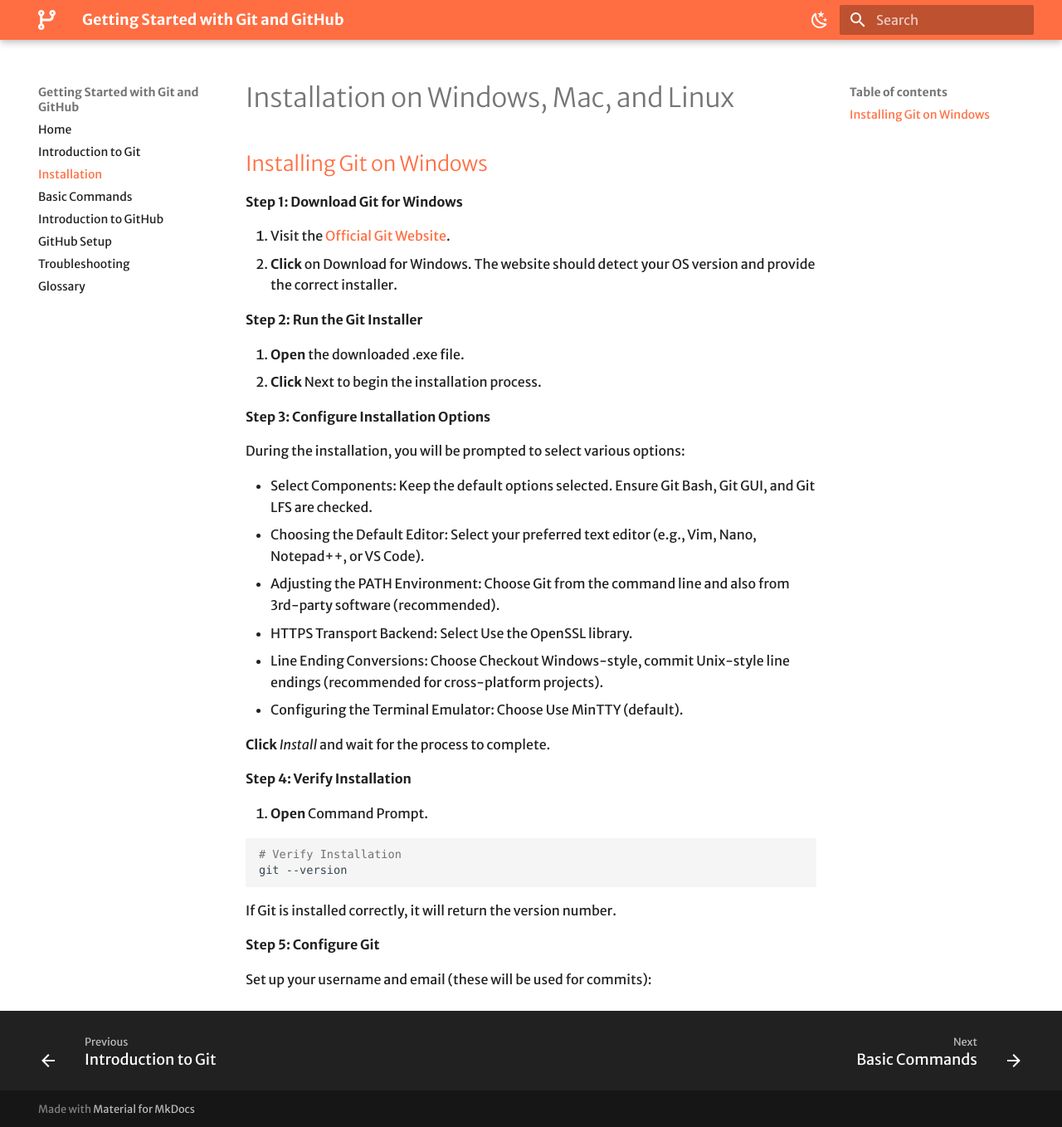
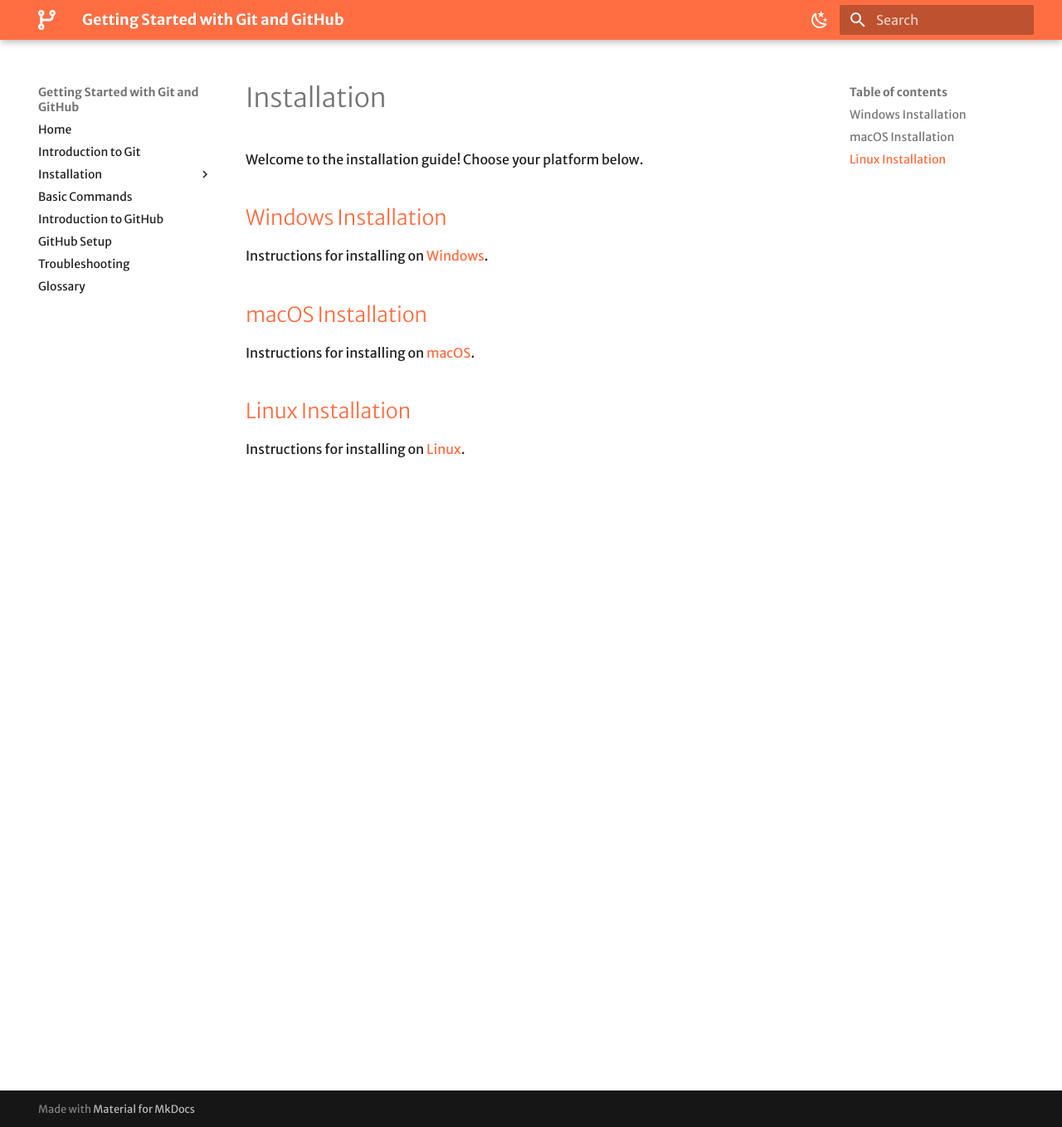
Before and after one commit to bchan158/COMM-MkDocs-Project, an MkDocs documentation site: the page built from docs/set-2-installation.md, in a window 1280 px wide and 1358 px high. Shown: the whole window at 83% size. Built offline with MkDocs 1.6.1 and Material for MkDocs 9.7.7, drawn with Linux system fonts in a browser that asks for light colours; some web fonts are replaced.

Commit message:
Add OS pages

````diff
--- a/docs/set-2-installation.md
+++ b/docs/set-2-installation.md
@@ -1,41 +1,15 @@
-# Installation on Windows, Mac, and Linux
+# Installation
 
-## Installing Git on Windows
+Welcome to the installation guide! Choose your platform below.
 
-**Step 1: Download Git for Windows**
+## Windows Installation
 
-1. Visit the [Official Git Website](https://git-scm.com/).
-2. **Click** on Download for Windows. The website should detect your OS version and provide the correct installer.
+Instructions for installing on [Windows](set-2a-windows.md).
 
-**Step 2: Run the Git Installer**
+## macOS Installation
 
-1. **Open** the downloaded .exe file.
-2. **Click** Next to begin the installation process.
+Instructions for installing on [macOS](set-2b-macOS.md).
 
-**Step 3: Configure Installation Options**
+## Linux Installation
 
-During the installation, you will be prompted to select various options:
-
-- Select Components: Keep the default options selected. Ensure Git Bash, Git GUI, and Git LFS are checked.
-- Choosing the Default Editor: Select your preferred text editor (e.g., Vim, Nano, Notepad++, or VS Code).
-- Adjusting the PATH Environment: Choose Git from the command line and also from 3rd-party software (recommended).
-- HTTPS Transport Backend: Select Use the OpenSSL library.
-- Line Ending Conversions: Choose Checkout Windows-style, commit Unix-style line endings (recommended for cross-platform projects).
-- Configuring the Terminal Emulator: Choose Use MinTTY (default).
-
-**Click** _Install_ and wait for the process to complete.
-
-**Step 4: Verify Installation**
-
-1. **Open** Command Prompt.
-
-```sh
-# Verify Installation
-git --version
-```
-
-If Git is installed correctly, it will return the version number.
-
-**Step 5: Configure Git**
-
-Set up your username and email (these will be used for commits):
+Instructions for installing on [Linux](set-2c-linux.md).
--- a/mkdocs.yml
+++ b/mkdocs.yml
@@ -30,7 +30,10 @@
 nav:
   - Home: index.md
   - Introduction to Git: set-1-intro-git.md
-  - Installation: set-2-installation.md
+  - Installation:
+      - Windows: set-2a-windows.md
+      - macOS: set-2b-macOS.md
+      - Linux: set-2c-linux.md
   - Basic Commands: set-3-basic-commands.md
   - Introduction to GitHub: set-4-intro-github.md
   - GitHub Setup: set-5-github-setup.md
````
Also changed, not shown: docs/set-2a-windows.md (added, +39 -0 lines), docs/set-2b-macOS.md (added), docs/set-2c-linux.md (added).
